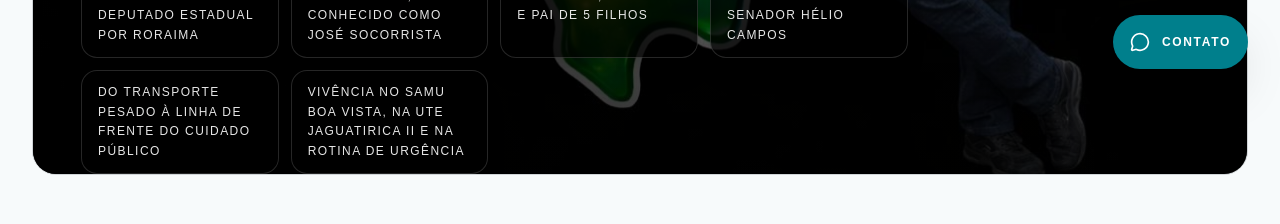
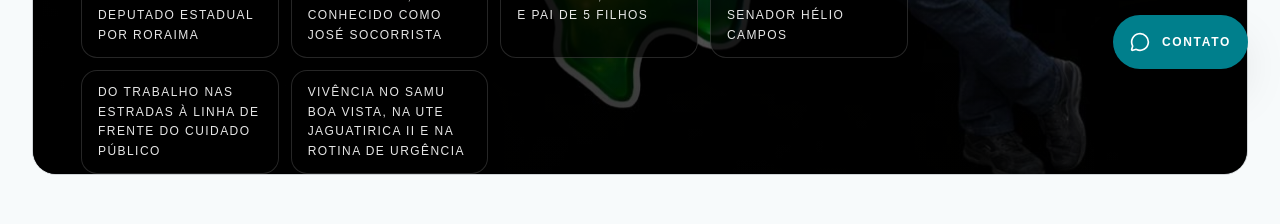
Before and after one commit to lbconexaodev/josesocorrista, a React (Vite) app: page / in a window 1280 px wide. Shown: the part 699-923 px from the top of the page. Built offline with nearby package versions, Linux system fonts and the light colour scheme; no server answers.

Commit message:
Ajusta texto sobre trajetoria profissional

```diff
--- a/src/pages/HomePage.tsx
+++ b/src/pages/HomePage.tsx
@@ -13,7 +13,7 @@ const profileHighlights = [
   "José Carlos, conhecido como José Socorrista",
   "De direita, casado e pai de 5 filhos",
   "Morador do Senador Hélio Campos",
-  "Do transporte pesado à linha de frente do cuidado público",
+  "Do trabalho nas estradas à linha de frente do cuidado público",
   "Vivência no SAMU Boa Vista, na UTE Jaguatirica II e na rotina de urgência",
 ];
 
--- a/src/pages/ProposalsPage.tsx
+++ b/src/pages/ProposalsPage.tsx
@@ -24,7 +24,7 @@ export function ProposalsPage({ scrollToSection }: ProposalsPageProps) {
         </h2>
         <p className="text-lg md:text-xl font-medium text-on-surface-variant leading-relaxed max-w-2xl border-l-4 border-primary pl-6 md:pl-8">
           José Socorrista defende uma atuação estadual com base na vivência de quem trabalha
-          no atendimento à população, já passou pelo transporte pesado e conhece de perto
+          no atendimento à população, já trabalhou como motorista profissional e conhece de perto
           a realidade de quem precisa de serviços públicos mais humanos e eficientes.
         </p>
       </section>
```
